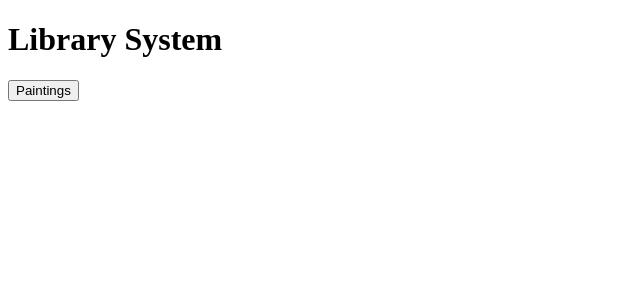
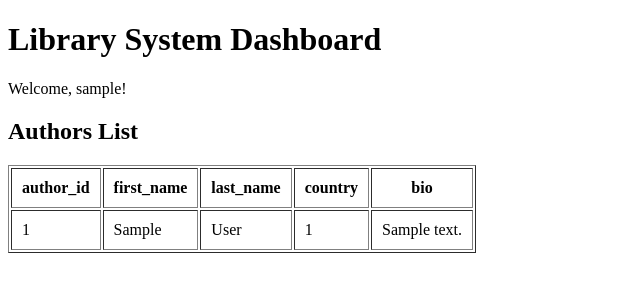
Before and after one commit to hamooda12/Libary-System-website, a PHP site: page /LibarySystem/index.php in a window 1280 px wide. Shown: the top 300 px of the page, without its empty margins (0-640 px from the left). Run offline with PHP 8.4, Linux system fonts and the light colour scheme; the visitor is signed in with stand-in values (Sample User, id 1); tables that the repository leaves empty or names only in its code hold one stand-in row (values such as "Sample post").

Commit message:
Edit some little code

```diff
--- a/FormValidate/Signupdp.php
+++ b/FormValidate/Signupdp.php
@@ -40,7 +40,10 @@ if ($_SERVER['REQUEST_METHOD'] === 'POST') {
 
     if (mysqli_stmt_execute($stmt)) {
         $_SESSION['success'] = "Account created successfully!";
-        header("Location: ../views/dashboard.php");
+        $_SESSION['username'] = $username;
+        $_SESSION['role'] = $role;
+        $_SESSION['email'] = $email;
+        header("Location: ../LibarySystem/index.php");
         exit();
     } else {
         $_SESSION['error'] = "Error creating account. Please try again.";
--- a/FormValidate/logindp.php
+++ b/FormValidate/logindp.php
@@ -21,7 +21,7 @@ if(empty($username) || empty($password)){
         if (password_verify($password, $user['password'])) {
             $_SESSION['user_id'] = $user['id'];
             $_SESSION['username'] = $user['username'];
-            header('Location: dashboard.php');
+            header('Location: ../LibarySystem/index.php');
             exit();
         } else {
             echo "Invalid password.";
--- a/LibarySystem/index.php
+++ b/LibarySystem/index.php
@@ -6,13 +6,12 @@
     <title>Document</title>
 </head>
 <body>
-    <?php include_once '../includes/db.php'; ?>
-
-    <h1>Library System</h1>
-
-    <form action="../classes/author.php" method="post">
-        <button type="submit">Paintings</button>
-    </form>
-
+    <h1>Library System Dashboard</h1>
+    <p>Welcome, <?php session_start(); echo htmlspecialchars($_SESSION['username']); ?>!</p>
+    <h2>Authors List</h2>
+    <?php
+        // The authors table will be displayed here from classes/author.php
+        require '../classes/author.php';
+    ?>
 </body>
 </html>
```
